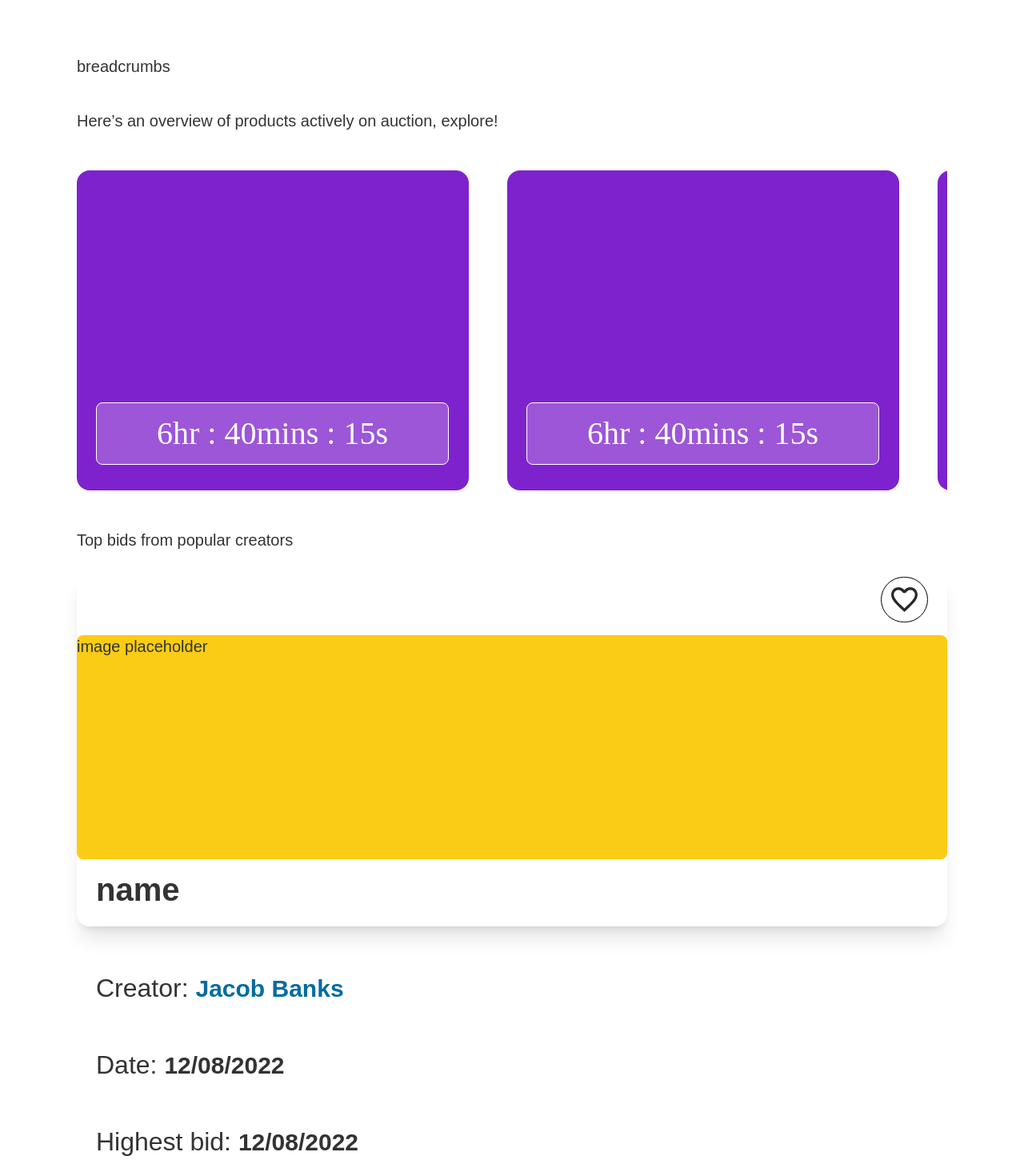
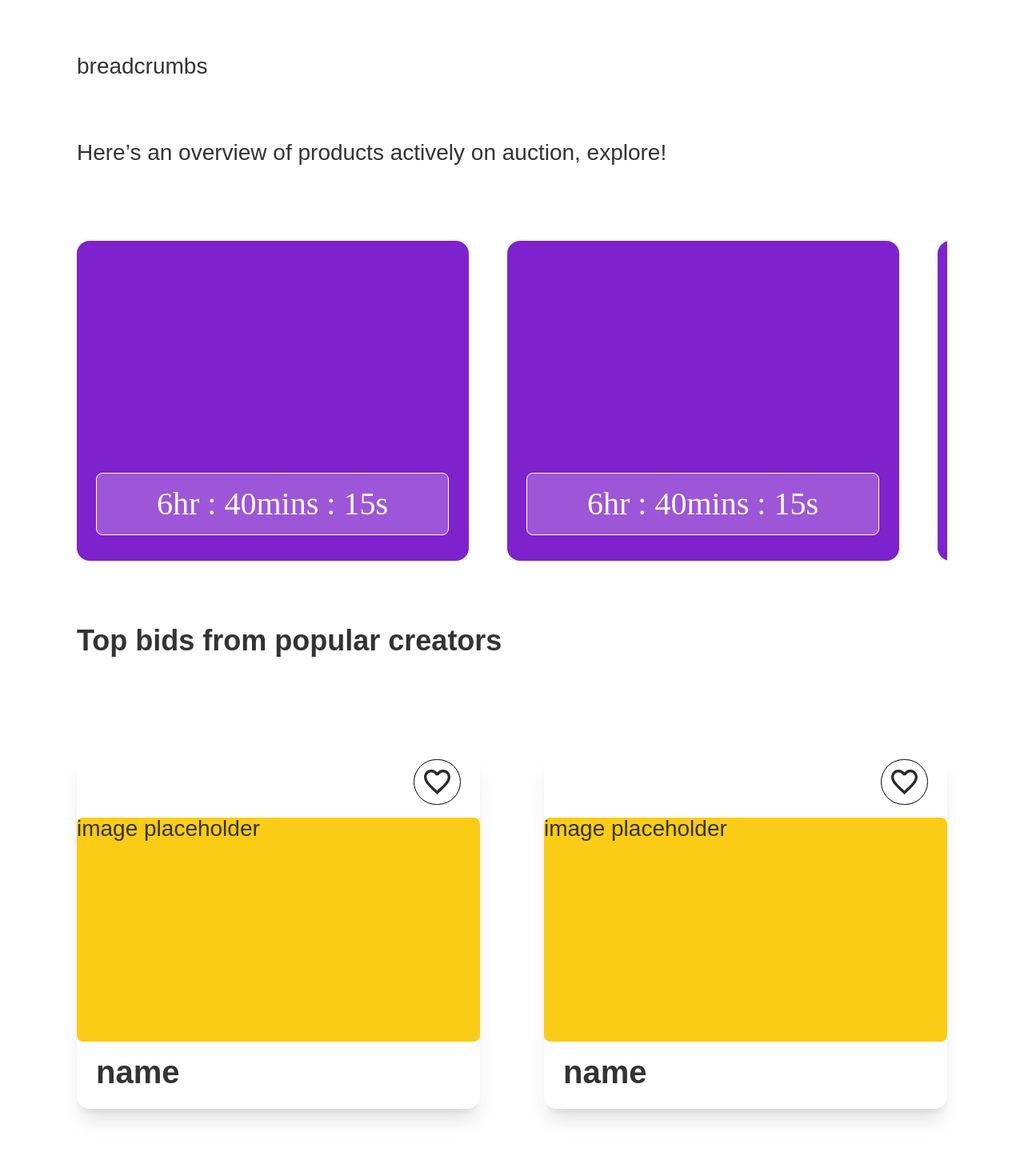
Before and after one commit to eniiku/Artsy, a React (Vite) app: page /auctions in a window 1280 px wide. Shown: the part 100-1550 px from the top of the page at 80% size. Built offline with nearby package versions, Linux system fonts and the light colour scheme; a web font is replaced by a local one.

Commit message:
feat(AuctionPage): create desktop view for page

```diff
--- a/src/views/Auction/AuctionPage/AuctionPage.tsx
+++ b/src/views/Auction/AuctionPage/AuctionPage.tsx
@@ -6,14 +6,16 @@ import arrowRightIcon from '@/assets/icons/chevron/icon-arrow-right.svg';
 const AuctionPage = () => {
   return (
     <div
-      className={`font-satoshi font-medium text-xl text-dark_gray_clr-200 ${styles.xPadding}`}
+      className={`font-satoshi font-medium text-xl text-dark_gray_clr-200 ${styles.xPadding} lg:text-[28px]`}
     >
       <div className='mt-6'>breadcrumbs</div>
 
       {/* Live Auction */}
 
-      <div className='my-10'>
-        <p>Here’s an overview of products actively on auction, explore!</p>
+      <div className='my-10 lg:my-20'>
+        <p className='lg:text-[28px] lg:mb-24'>
+          Here’s an overview of products actively on auction, explore!
+        </p>
 
         <ul className='flex gap-12 overflow-hidden my-12'>
           {['', '', '', '', '', '', '', ''].map((item, index) => (
@@ -24,10 +26,12 @@ const AuctionPage = () => {
         </ul>
       </div>
 
-      <div className='my-10'>
-        <h3>Top bids from popular creators </h3>
+      <div className='my-10 lg:mb-40'>
+        <h3 className='lg:font-bold lg:text-4xl lg:mb-24'>
+          Top bids from popular creators
+        </h3>
 
-        <ul>
+        <ul className='lg:grid lg:grid-cols-2 lg:gap-20'>
           {['', '', '', '', '', '', '', ''].slice(0, 3).map((item, index) => (
             <li key={index} className='mt-6'>
               <BidsCard />
@@ -36,8 +40,8 @@ const AuctionPage = () => {
         </ul>
       </div>
 
-      <div className='grid place-content-center'>
-        <button className='font-normal flex items-center gap-3'>
+      <div className='grid place-content-center lg:hidden'>
+        <button className='font-normal flex items-center gap-3 mb-6'>
           Load more
           <img src={arrowRightIcon} role='presentation' className='w-[54px]' />
         </button>
```
